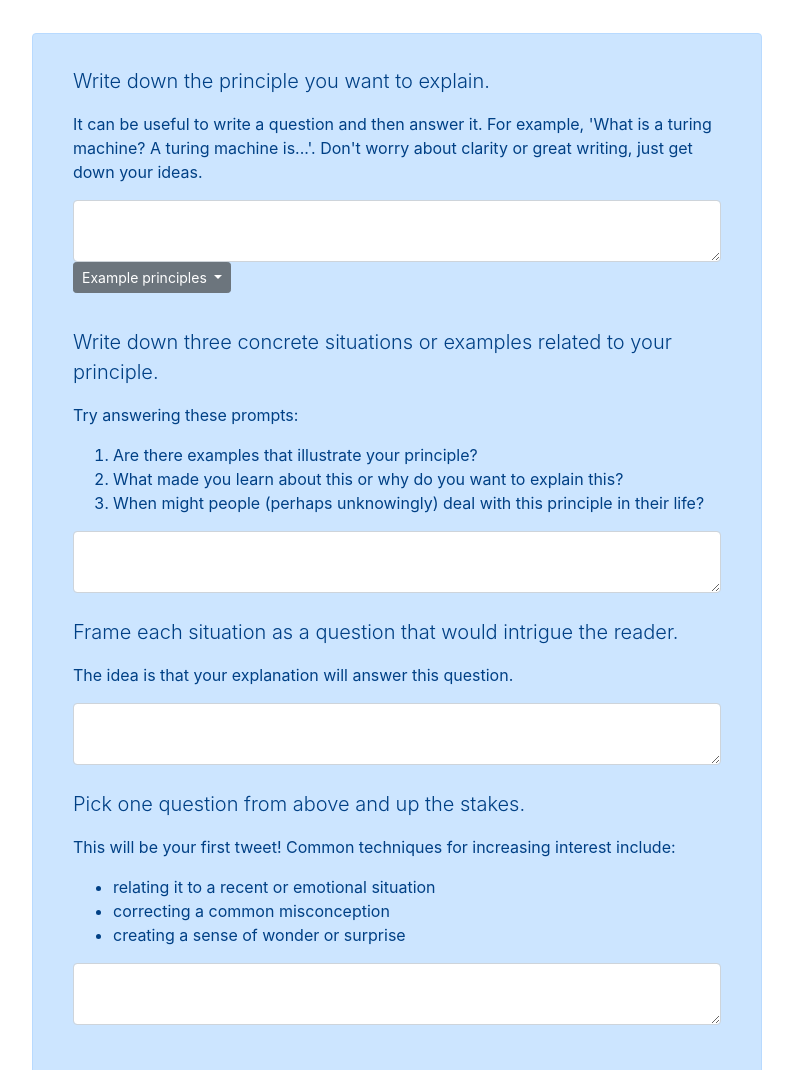
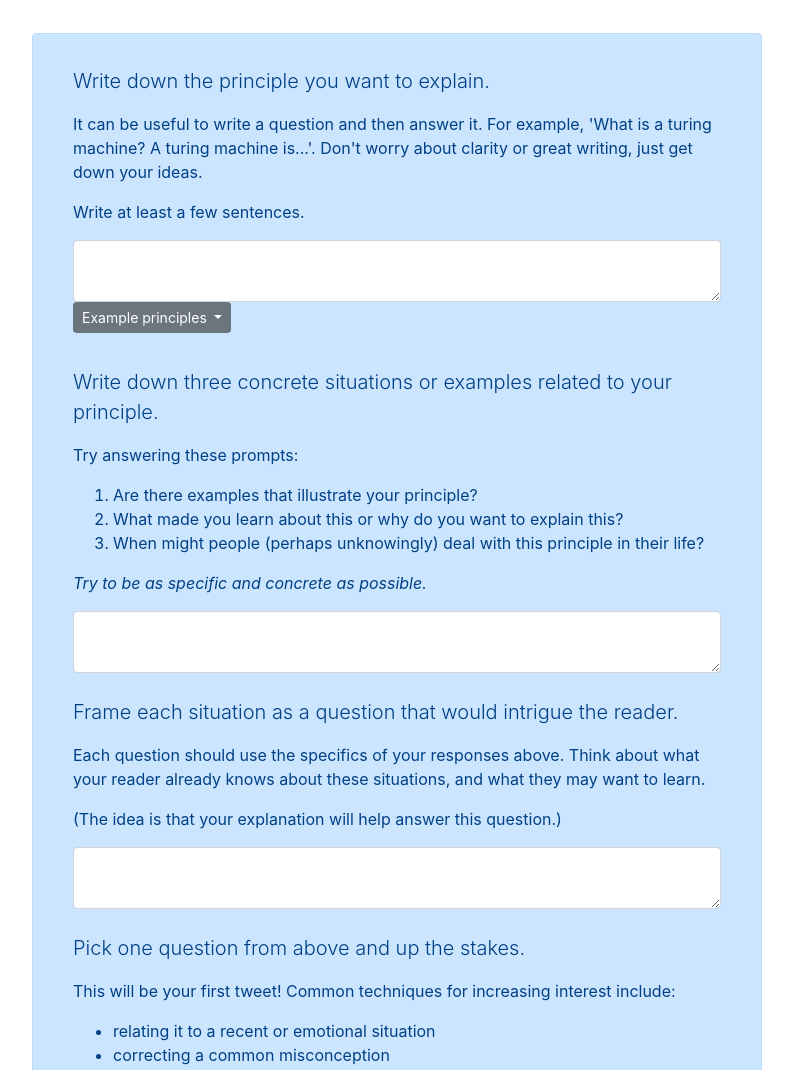
Before and after one commit to kgnamba/tech-tweets, a Flask app: template templates/worksheet.html in a window 1280 px wide. Shown: the part 147-1217 px from the top of the page, without its empty margins (243-1036 px from the left). Run offline with Flask 2, Linux system fonts and the light colour scheme; the template is opened without the code that fills it, so the values that code supplies are empty; some libraries are stand-ins or nearby versions.

Commit message:
improve prompt wording

```diff
--- a/templates/worksheet.html
+++ b/templates/worksheet.html
@@ -110,7 +110,8 @@
 
                             <div id='prompt1'>
                                 <p class="lead">Write down the principle you want to explain.</p>
-                                <p>It can be useful to write a question and then answer it. For example, 'What is a turing machine? A turing machine is...'. Don't worry about clarity or great writing, just get down your ideas.</p>
+                                <p>It can be useful to write a question and then answer it. For example, 'What is a turing machine? A turing machine is...'. Don't worry about clarity or great writing, just get down your ideas. </p>
+                                <p>Write at least a few sentences.</p>
                             </div>
 
                             <textarea id='prompt1-text' class="form-control example-principle"></textarea>
@@ -133,6 +134,7 @@
                                         <li>When might people (perhaps unknowingly) deal with this principle in their life?</li>
                                     </ol>
                                 </p>
+                                <p><i>Try to be as specific and concrete as possible.</i>
                             </div>
                             <textarea id='prompt2-text' class="form-control three-situations"></textarea>
 
@@ -140,7 +142,8 @@
                             <br />
                             <div id='prompt3'>
                                 <p class="lead">Frame each situation as a question that would intrigue the reader.</p>
-                                <p>The idea is that your explanation will answer this question.</p>
+                                <p>Each question should use the specifics of your responses above. Think about what your reader already knows about these situations, and what they may want to learn.</p>
+                                <p>(The idea is that your explanation will help answer this question.)</p>
                             </div>
                             <textarea id='prompt3-text' class="form-control first-tweet-draft first-tweet-input"></textarea>
                             <!-- <button class='btn btn-sm btn-primary get-questions'>Pose questions</button> -->
```
